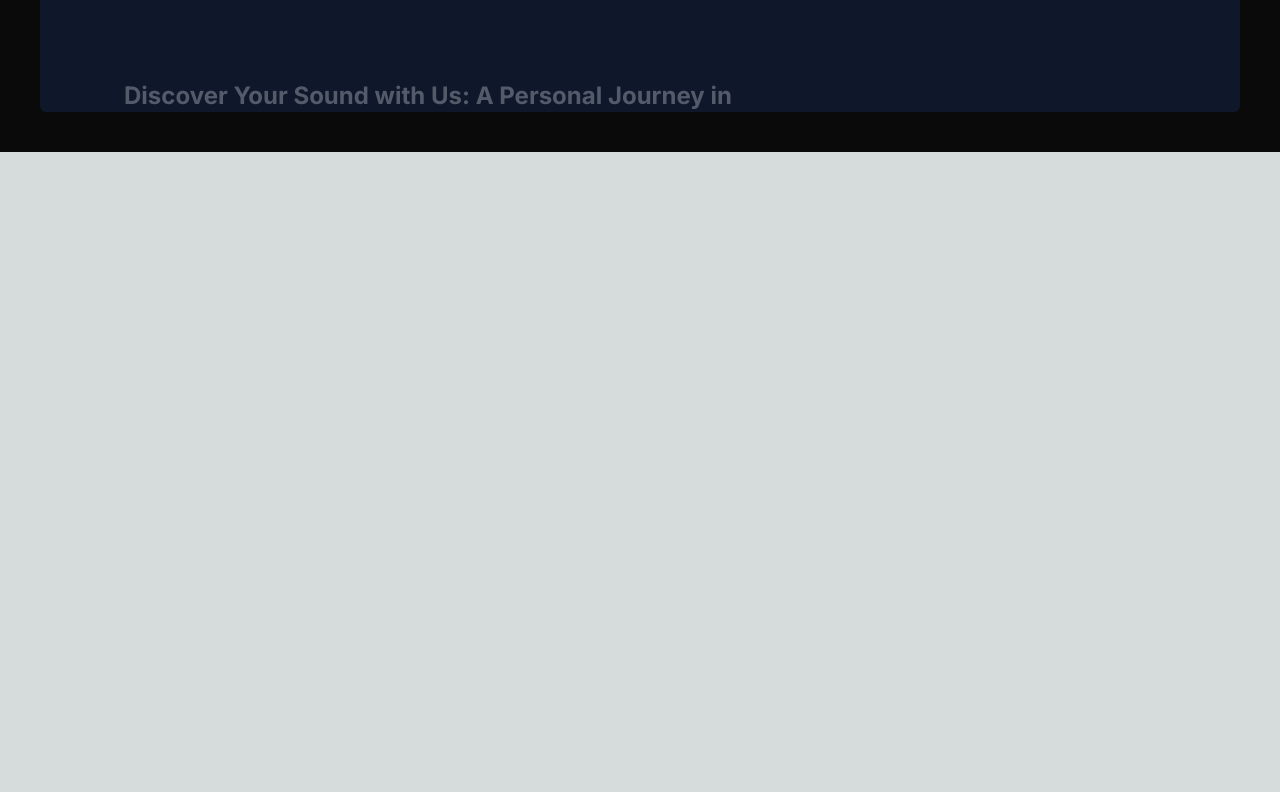
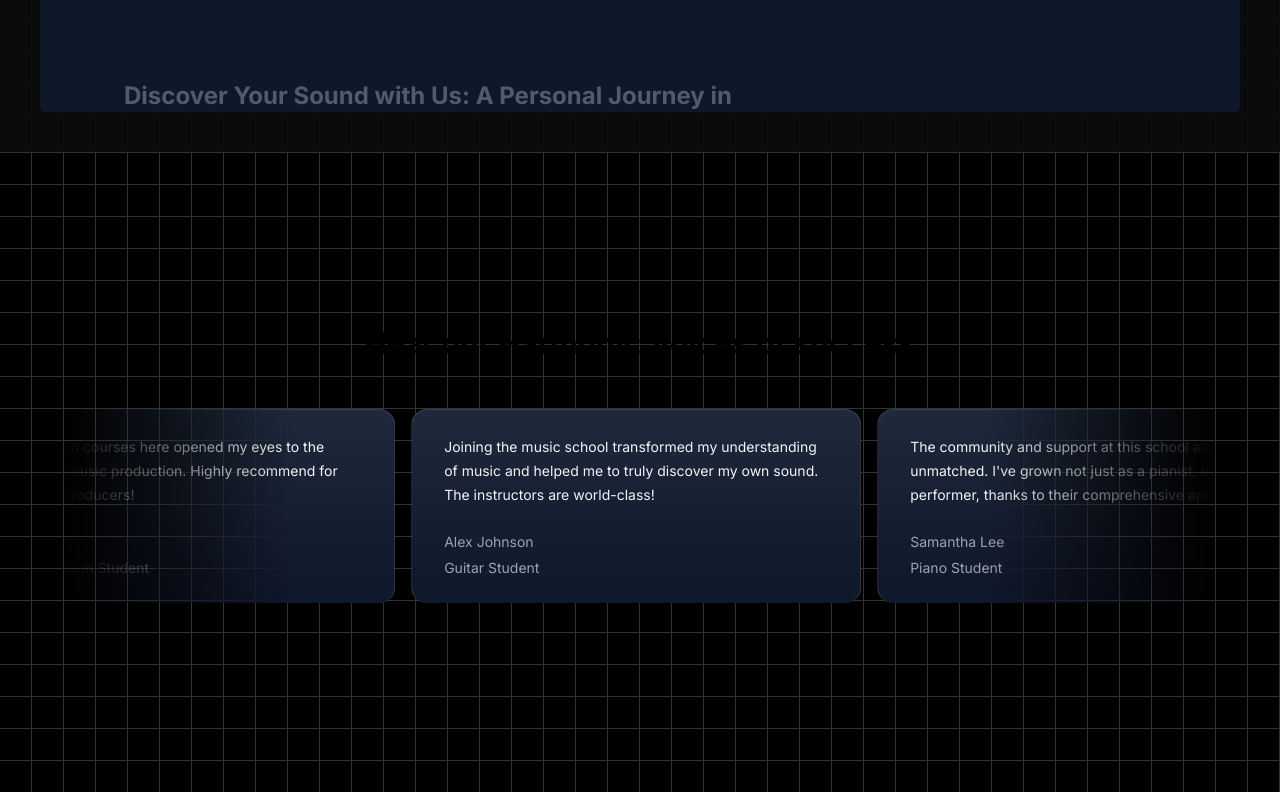
Before and after one commit to Sagar-Puniyani/MusicUI_nextjsApp, a Next.js app: page / in a window 1280 px wide. Shown: the part 1776-2568 px from the top of the page. Before the commit the page ends 1928 px from the top, so only its background shows below. Built offline with nearby package versions, Linux system fonts and the light colour scheme.

Commit message:
Add Testimonial component

```diff
--- a/package.json
+++ b/package.json
@@ -11,6 +11,7 @@
   "dependencies": {
     "clsx": "^2.1.0",
     "framer-motion": "^11.0.20",
+    "mini-svg-data-uri": "^1.4.4",
     "next": "14.1.4",
     "react": "^18",
     "react-dom": "^18",
--- a/src/app/page.tsx
+++ b/src/app/page.tsx
@@ -1,6 +1,7 @@
 import HeroSection from "@/components/HeroSection";
 import FeatureCourses from "@/components/Feature-Courses";
 import WhyChooseUs from "@/components/WhyChooseUs";
+import Testimonial from "@/components/Testimonial";
 
 
 export default function Home() {
@@ -9,6 +10,7 @@
         <HeroSection />
         <FeatureCourses />
         <WhyChooseUs />
+        <Testimonial />
     </main>
   );
 }
--- /dev/null
+++ b/src/components/Testimonial.tsx
@@ -0,0 +1,54 @@
+"use client";
+import { InfiniteMovingCards } from "./ui/infinite-moving-cards";
+
+const musicSchoolTestimonials = [
+    {
+        quote:
+            "Joining the music school transformed my understanding of music and helped me to truly discover my own sound. The instructors are world-class!",
+        name: "Alex Johnson",
+        title: "Guitar Student",
+    },
+    {
+        quote:
+            "The community and support at this school are unmatched. I've grown not just as a pianist, but also as a performer, thanks to their comprehensive approach.",
+        name: "Samantha Lee",
+        title: "Piano Student",
+    },
+    {
+        quote:
+            "This school offered me the tools and confidence to take my singing to the next level. I'm endlessly grateful for the personalized coaching.",
+        name: "Michael Chen",
+        title: "Vocal Student",
+    },
+    {
+        quote:
+            "As a violinist, finding the right mentor can be challenging, but this school matched me with a teacher who truly understands my goals and challenges.",
+        name: "Emily Taylor",
+        title: "Violin Student",
+    },
+    {
+        quote:
+            "The production courses here opened my eyes to the intricacies of music production. Highly recommend for any aspiring producers!",
+        name: "Chris Morales",
+        title: "Music Production Student",
+    },
+];
+
+const Testimonial = () => {
+    return (
+        <div className="h-[40rem] w-full dark:bg-black dark:bg-grid-white/[0.2] relative flex flex-col items-center justify-center overflow-hidden">
+        <h2 className="text-3xl font-bold text-center mb-8 z-10">Hear our Harmony: Voices of success</h2>
+        <div className="flex justify-center w-full overflow-hidden px-4 sm:px-6 lg:px-8">
+            <div className="w-full max-w-6xl">
+            <InfiniteMovingCards
+                items={musicSchoolTestimonials}
+                direction="right"
+                speed="normal"
+            />
+            </div>
+        </div>
+    </div>
+    );
+};
+
+export default Testimonial;
--- /dev/null
+++ b/src/components/ui/infinite-moving-cards.tsx
@@ -0,0 +1,121 @@
+"use client";
+
+import { cn } from "@/utils/cn";
+import React, { useEffect, useState } from "react";
+
+export const InfiniteMovingCards = ({
+    items,
+    direction = "left",
+    speed = "fast",
+    pauseOnHover = true,
+    className,
+}: {
+    items: {
+        quote: string;
+        name: string;
+        title: string;
+    }[];
+    direction?: "left" | "right";
+    speed?: "fast" | "normal" | "slow";
+    pauseOnHover?: boolean;
+    className?: string;
+}) => {
+    const containerRef = React.useRef<HTMLDivElement>(null);
+    const scrollerRef = React.useRef<HTMLUListElement>(null);
+
+    useEffect(() => {
+        addAnimation();
+    }, []);
+    const [start, setStart] = useState(false);
+    function addAnimation() {
+        if (containerRef.current && scrollerRef.current) {
+            const scrollerContent = Array.from(scrollerRef.current.children);
+
+            scrollerContent.forEach((item) => {
+                const duplicatedItem = item.cloneNode(true);
+                if (scrollerRef.current) {
+                    scrollerRef.current.appendChild(duplicatedItem);
+                }
+            });
+
+            getDirection();
+            getSpeed();
+            setStart(true);
+        }
+    }
+    const getDirection = () => {
+        if (containerRef.current) {
+            if (direction === "left") {
+                containerRef.current.style.setProperty(
+                    "--animation-direction",
+                    "forwards"
+                );
+            } else {
+                containerRef.current.style.setProperty(
+                    "--animation-direction",
+                    "reverse"
+                );
+            }
+        }
+    };
+    const getSpeed = () => {
+        if (containerRef.current) {
+            if (speed === "fast") {
+                containerRef.current.style.setProperty("--animation-duration", "20s");
+            } else if (speed === "normal") {
+                containerRef.current.style.setProperty("--animation-duration", "40s");
+            } else {
+                containerRef.current.style.setProperty("--animation-duration", "80s");
+            }
+        }
+    };
+    return (
+        <div
+            ref={containerRef}
+            className={cn(
+                "scroller relative z-20  max-w-7xl overflow-hidden  [mask-image:linear-gradient(to_right,transparent,white_20%,white_80%,transparent)]",
+                className
+            )}
+        >
+            <ul
+                ref={scrollerRef}
+                className={cn(
+                    " flex min-w-full shrink-0 gap-4 py-4 w-max flex-nowrap",
+                    start && "animate-scroll ",
+                    pauseOnHover && "hover:[animation-play-state:paused]"
+                )}
+            >
+                {items.map((item, idx) => (
+                    <li
+                        className="w-[350px] max-w-full relative rounded-2xl border border-b-0 flex-shrink-0 border-slate-700 px-8 py-6 md:w-[450px]"
+                        style={{
+                            background:
+                                "linear-gradient(180deg, var(--slate-800), var(--slate-900)",
+                        }}
+                        key={item.name}
+                    >
+                        <blockquote>
+                            <div
+                                aria-hidden="true"
+                                className="user-select-none -z-1 pointer-events-none absolute -left-0.5 -top-0.5 h-[calc(100%_+_4px)] w-[calc(100%_+_4px)]"
+                            ></div>
+                            <span className=" relative z-20 text-sm leading-[1.6] text-gray-100 font-normal">
+                                {item.quote}
+                            </span>
+                            <div className="relative z-20 mt-6 flex flex-row items-center">
+                                <span className="flex flex-col gap-1">
+                                    <span className=" text-sm leading-[1.6] text-gray-400 font-normal">
+                                        {item.name}
+                                    </span>
+                                    <span className=" text-sm leading-[1.6] text-gray-400 font-normal">
+                                        {item.title}
+                                    </span>
+                                </span>
+                            </div>
+                        </blockquote>
+                    </li>
+                ))}
+            </ul>
+        </div>
+    );
+};
--- a/tailwind.config.ts
+++ b/tailwind.config.ts
@@ -1,5 +1,9 @@
 import type { Config } from "tailwindcss";
+
+
+
 const colors = require("tailwindcss/colors");
+const svgToDataUri = require("mini-svg-data-uri");
 const {
   default: flattenColorPalette,
 } = require("tailwindcss/lib/util/flattenColorPalette");
@@ -30,6 +34,11 @@
             transform: "translate(-50%,-40%) scale(1)",
           },
         },
+        scroll: {
+          to: {
+            transform: "translate(calc(-50% - 0.5rem))",
+          },
+        },
       },
       backgroundImage: {
         "gradient-radial": "radial-gradient(var(--tw-gradient-stops))",
@@ -40,8 +49,12 @@
   },
   plugins: [
     addVariablesForColors,
+    addSvgPattern
   ],
 };
+
+
+
 
 function addVariablesForColors({ addBase, theme }: any) {
   let allColors = flattenColorPalette(theme("colors"));
@@ -54,4 +67,28 @@
   });
 }
 
+
+
+function addSvgPattern({ matchUtilities, theme }: any) {
+  matchUtilities(
+    {
+      "bg-grid": (value: any) => ({
+        backgroundImage: `url("${svgToDataUri(
+          `<svg xmlns="http://www.w3.org/2000/svg" viewBox="0 0 32 32" width="32" height="32" fill="none" stroke="${value}"><path d="M0 .5H31.5V32"/></svg>`
+        )}")`,
+      }),
+      "bg-grid-small": (value: any) => ({
+        backgroundImage: `url("${svgToDataUri(
+          `<svg xmlns="http://www.w3.org/2000/svg" viewBox="0 0 32 32" width="8" height="8" fill="none" stroke="${value}"><path d="M0 .5H31.5V32"/></svg>`
+        )}")`,
+      }),
+      "bg-dot": (value: any) => ({
+        backgroundImage: `url("${svgToDataUri(
+          `<svg xmlns="http://www.w3.org/2000/svg" viewBox="0 0 32 32" width="16" height="16" fill="none"><circle fill="${value}" id="pattern-circle" cx="10" cy="10" r="1.6257413380501518"></circle></svg>`
+        )}")`,
+      }),
+    },
+    { values: flattenColorPalette(theme("backgroundColor")), type: "color" }
+  );
+}
 export default config;
```
Also changed, not shown: 2 other files (tests, documents, lock files or other folders).
